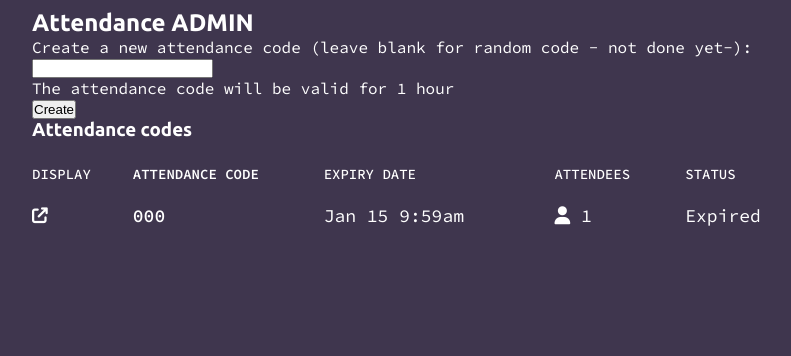
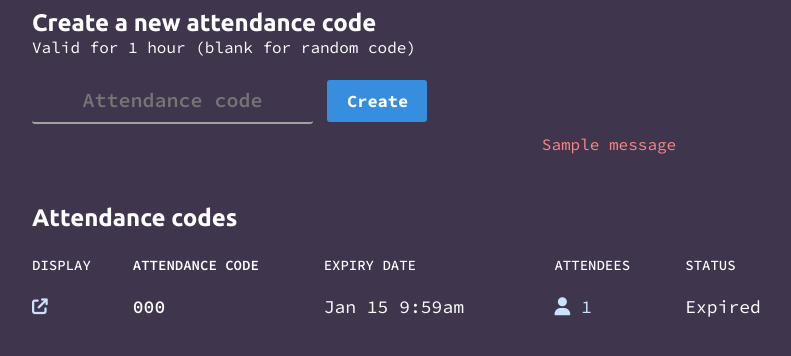
Before and after one commit to MiniCube11/wcics, a Flask app: page /attendance/admin in a window 1280 px wide. Shown: the part 91-447 px from the top of the page, without its empty margins (96-887 px from the left). Run offline with Flask 2, Linux system fonts and the light colour scheme; a user stored in the database is signed in; tables that the repository leaves empty hold one stand-in row (values such as "Sample post"); one stand-in notice (Sample message) is shown; parts of the project's set-up code (start-up, migrations or seed data) failed here and were passed over; some libraries are stand-ins or nearby versions.

Commit message:
Add option to generate random attendance code

```diff
--- a/app/routes/attendance.py
+++ b/app/routes/attendance.py
@@ -53,11 +53,12 @@ def admin():
         attendance = Attendance(code=form.code.data,
                                 start_time=start_time,
                                 end_time=end_time)
+        if form.code.data == "":
+            attendance.set_random_code(length=6)
         db.session.add(attendance)
         db.session.commit()
         return redirect(url_for('attendance.admin'))
     attendances = Attendance.query.order_by(Attendance.end_time.desc()).all()
-    print(datetime.datetime.now().strftime("%H:%M:%S"))
     return render_template('attendance/admin.html', form=form, attendances=attendances, len=len, format_time=format_time, is_valid_attendance=is_valid_attendance)
 
 @bp.route('/attendance/<code>/attendees')
--- a/app/static/css/attendance.css
+++ b/app/static/css/attendance.css
@@ -37,6 +37,11 @@
     margin-top: 20px;
 }
 
+.admin-submit {
+    width: 100px;
+    margin-left: 10px;
+}
+
 .display-attendance {
     display: flex;
     width: 100%;
@@ -66,6 +71,10 @@
     color: var(--accent-color);
     text-decoration: none;
     font-weight: 600;
+}
+
+.attendance-container {
+    margin-top: 50px;
 }
 
 .attendance-row {
--- a/app/static/css/style.css
+++ b/app/static/css/style.css
@@ -177,7 +177,7 @@ body {
 }
 
 .main-left a {
-    color: white;
+    color: #c9e2fd;
     text-decoration: none;
 }
 
--- a/app/templates/attendance/admin.html
+++ b/app/templates/attendance/admin.html
@@ -6,16 +6,25 @@
 
 {% block content %}
 <div class="main-left">
-    <h2>Attendance ADMIN</h2>
+    <h2>Create a new attendance code</h2>
+    <p>Valid for 1 hour (blank for random code)</p>
     <form action="" method="post" novalidate>
         {{ form.hidden_tag() }}
-        <p>Create a new attendance code (leave blank for random code - not done yet-):</p>
-        <p>{{ form.code() }}</p>
-        <p>The attendance code will be valid for 1 hour</p>
-        <p>{{ form.submit() }}</p>
+        {{ form.code(class_="code-input", placeholder="Attendance code", autocomplete="off") }}
+        {{ form.submit(class_="form-submit admin-submit") }}
+        {% for error in form.code.errors %}
+                <p class="form-error">{{ error }}</p>
+            {% endfor %}
+            {% with messages = get_flashed_messages(with_categories=true) %}
+                {% if messages %}
+                    {% for category, message in messages %}
+                        <p class="form-error">{{ message }}</p>
+                    {% endfor %}
+                {% endif %}
+            {% endwith %}
     </form>
-    <div>
-        <h3>Attendance codes</h3>
+    <div class="attendance-container">
+        <h2>Attendance codes</h2>
         {% if attendances %}
             <p class="attendance-row">
                 <span class="row-heading display">Display</span>
--- a/app/utils.py
+++ b/app/utils.py
@@ -13,7 +13,9 @@ def format_time(date):
     else:
         formatted = f"{months[date.month-1]} {date.day}"
     if date.hour == 0:
-        formatted += f"12:{date.minute}am"
+        formatted += f" 12:{date.minute}am"
+    elif date.hour == 12:
+        formatted += f" 12:{date.minute}pm"
     elif date.hour > 12:
         formatted += f" {date.hour-12}:{date.minute}pm"
     else:
```
Also changed, not shown: app/models.py (+14 -0 lines).
